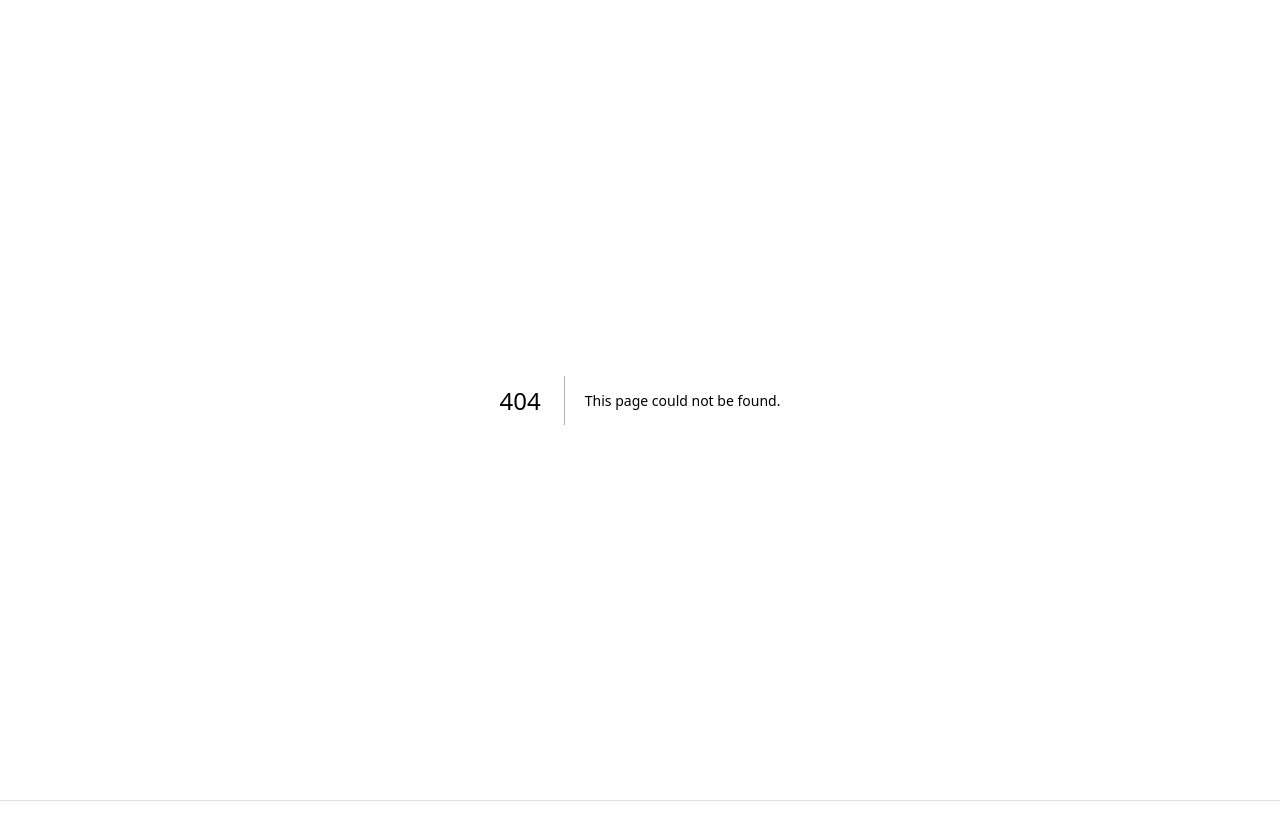
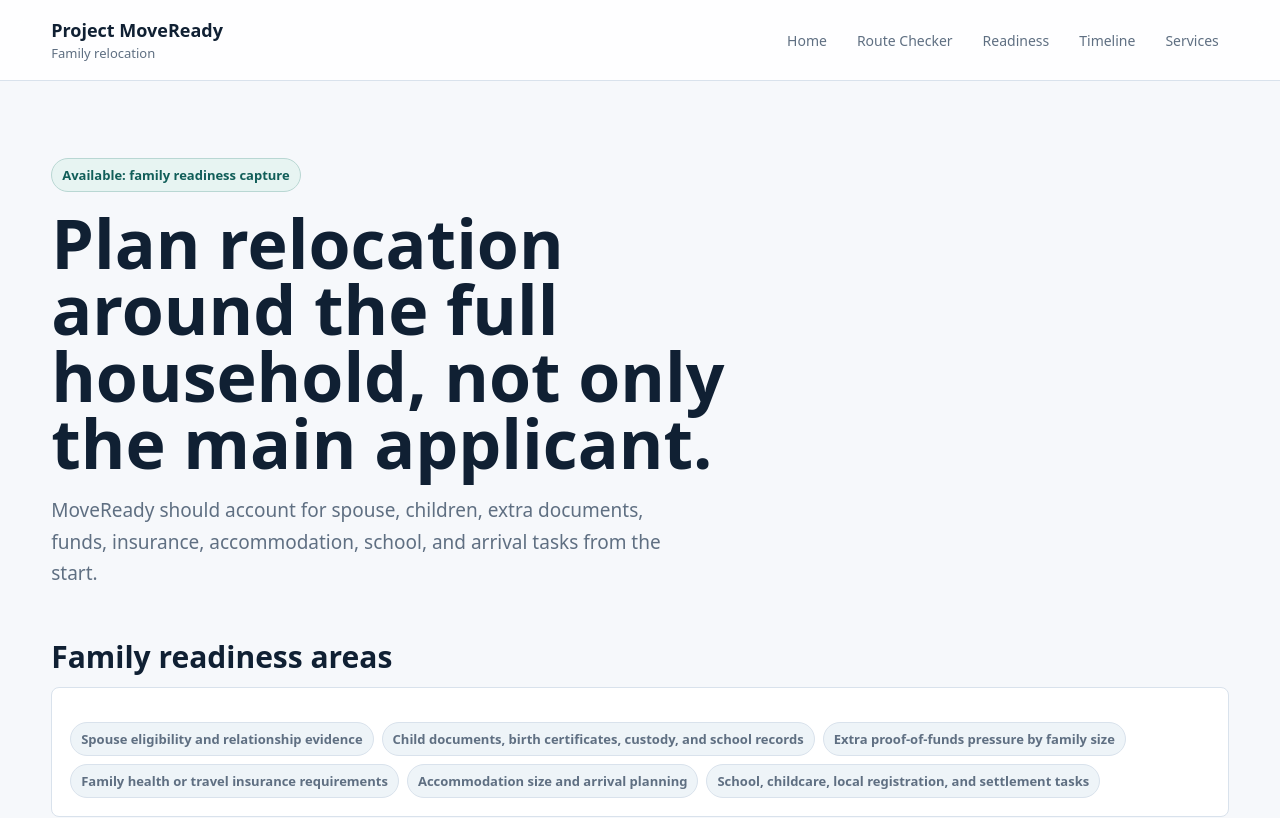
Before and after one commit to SirBM201/SirBM201-moveready-frontend, a Next.js app: page /family-planner in a window 1280 px wide. Before the commit this address had no page. Shown: the top 818 px of the page. Built offline with nearby package versions, Linux system fonts and the light colour scheme; no server answers.

Commit message:
Add family relocation planner page

```diff
--- /dev/null
+++ b/app/family-planner/page.tsx
@@ -0,0 +1,40 @@
+import GeneralServiceRequestForm from "@/components/GeneralServiceRequestForm";
+
+const familyAreas = [
+  "Spouse eligibility and relationship evidence",
+  "Child documents, birth certificates, custody, and school records",
+  "Extra proof-of-funds pressure by family size",
+  "Family health or travel insurance requirements",
+  "Accommodation size and arrival planning",
+  "School, childcare, local registration, and settlement tasks",
+];
+
+export default function FamilyPlannerPage() {
+  return (
+    <main className="page-shell">
+      <header className="topbar">
+        <a className="brand" href="/"><strong>Project MoveReady</strong><span>Family relocation</span></a>
+        <nav className="nav" aria-label="Main navigation">
+          <a href="/">Home</a><a href="/route-checker">Route Checker</a><a href="/readiness">Readiness</a><a href="/timeline">Timeline</a><a href="/services">Services</a>
+        </nav>
+      </header>
+
+      <section className="hero-band compact-hero">
+        <div className="hero-copy">
+          <span className="eyebrow">Available: family readiness capture</span>
+          <h1>Plan relocation around the full household, not only the main applicant.</h1>
+          <p className="lede">MoveReady should account for spouse, children, extra documents, funds, insurance, accommodation, school, and arrival tasks from the start.</p>
+        </div>
+      </section>
+
+      <section className="section no-top-pad">
+        <h2>Family readiness areas</h2>
+        <article className="card"><div className="badge-row">{familyAreas.map((item) => <span className="badge" key={item}>{item}</span>)}</div></article>
+      </section>
+
+      <section className="section">
+        <GeneralServiceRequestForm defaultService="settlement" />
+      </section>
+    </main>
+  );
+}
```
